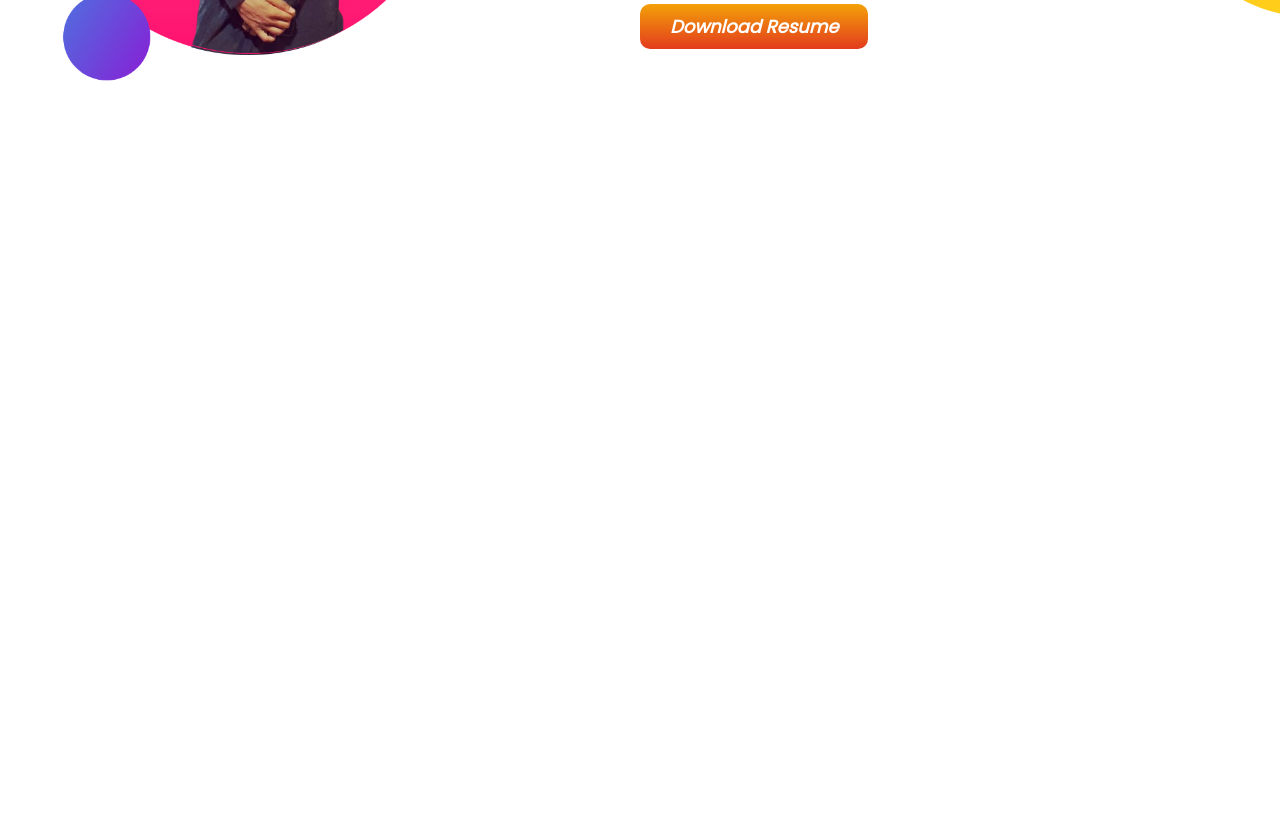
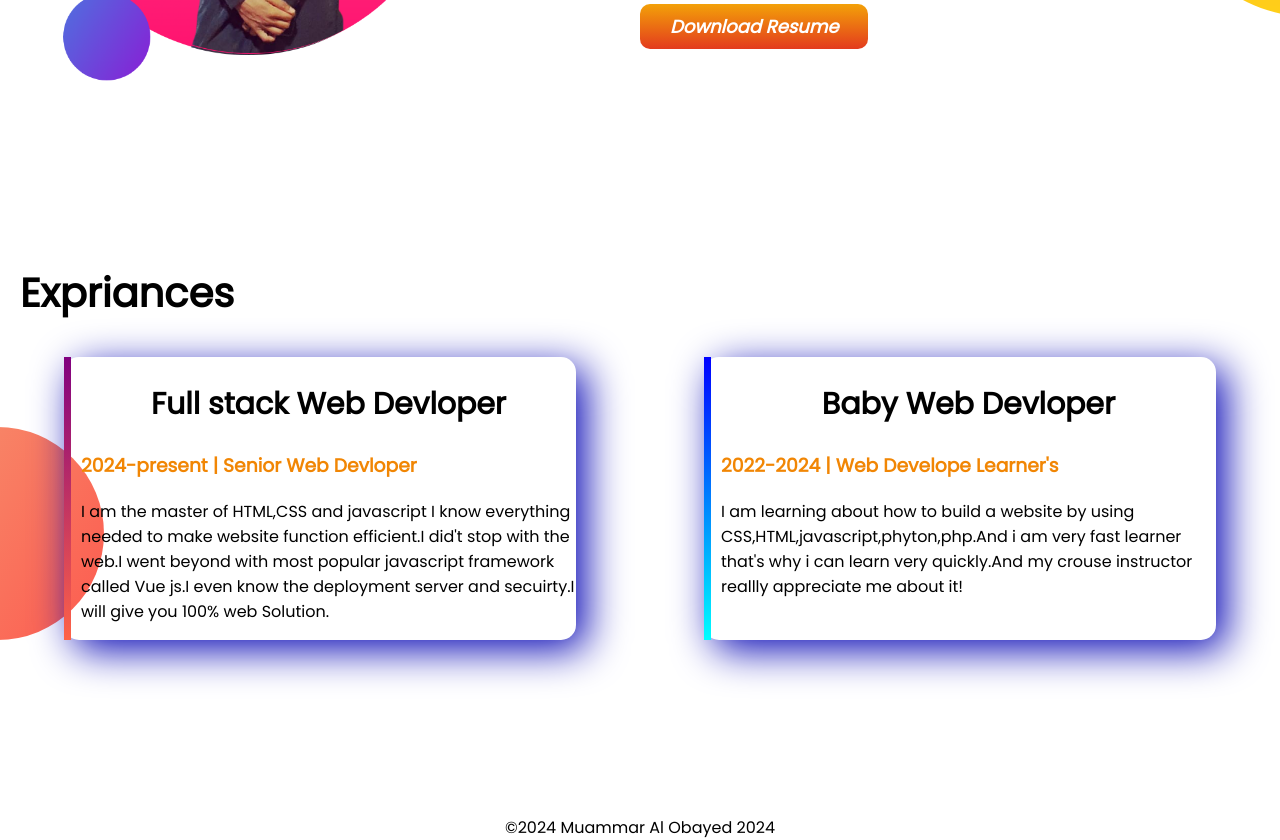
Before and after one commit to obayed324/Developer-portfolio, a plain HTML site: page index.html in a window 1280 px wide. Shown: the part 982-1822 px from the top of the page. Before the commit the page ends 1245 px from the top, so only its background shows below. Drawn offline with Linux system fonts and the light colour scheme.

Commit message:
Final Website

```diff
--- a/index.html
+++ b/index.html
@@ -14,7 +14,7 @@
 </head>
 
 <body>
-    <section class="First-part">
+    <section class="First-part flex-container">
         <div class="Half-width">
             <h1>Welcome To</h1>
             <h1><span class="orange-color">Mummar Al Obayed</span> World!</h1>
@@ -28,7 +28,7 @@
         <div class="Half-width"><img src="showOff/my-bg.png" alt=""></div>
     </section>
 
-    <section class="Dream-big">
+    <section class="Dream-big flex-container">
         <div class="Down-half">
             <img src="showOff/my-bg2.png" alt="">
         </div>
@@ -46,6 +46,36 @@
             <a class="Link-Button" target="_blank" href="https://obayed324.github.io/My-Bio-Data/"> Download Resume</a>
         </div>
     </section>
+    <section class="Expriance">
+        <h1 style="padding-left: 20px;">Expriances</h1>
+        <div class="flex-container">
+            <div id="web-developExpriance" class="Shado-develop">
+                <h2 style="text-align: center;">Full stack Web Devloper</h2>
+                <h3 class="orange-color">2024-present | Senior Web Devloper</h3>
+                <p>
+                    I am the master of HTML,CSS and javascript
+                    I know everything needed to make website function efficient.I did't stop with the web.I went beyond
+                    with
+                    most popular javascript framework called Vue js.I even know the deployment server and secuirty.I
+                    will
+                    give you 100% web Solution.
+                </p>
+            </div>
+            <div id="Baby-developer" class="Shado-develop">
+
+                <h2 style="text-align: center;">Baby Web Devloper</h2>
+                <h3 class="orange-color">2022-2024 | Web Develope Learner's</h3>
+                <p>
+                    I am learning about how to build a website by using CSS,HTML,javascript,phyton,php.And i am very
+                    fast
+                    learner that's why i can learn very quickly.And my crouse instructor reallly appreciate me about it!
+                </p>
+            </div>
+        </div>
+    </section>
+    <footer style="text-align: center;">
+        &copy;2024 Muammar Al Obayed 2024
+    </footer>
 </body>
 
 </html>
--- a/style.css
+++ b/style.css
@@ -7,13 +7,18 @@ h1 {
     font-size: 40px;
 }
 
+h2 {
+    font-size: 30px;
+}
+
 .orange-color {
     color: rgb(241, 134, 4);
 }
 
-section {
+.flex-container {
     display: flex;
     margin-bottom: 175px;
+
 }
 
 .Half-width {
@@ -61,3 +66,33 @@ section {
     background-repeat: no-repeat;
     background-position: right;
 }
+
+.Shado-develop {
+    width: 50%;
+    padding-left: 10px;
+    box-shadow: 10px 10px 40px rgb(8, 8, 181);
+    margin-left: 5%;
+    margin-right: 5%;
+    border-radius: 15px;
+    border-color: blue;
+
+}
+
+.Expriance {
+    background-image: url(images/exp-bg.png);
+    background-repeat: no-repeat;
+    background-position: left bottom;
+
+}
+
+#web-developExpriance {
+    border-left: 7px solid;
+    border-image: linear-gradient(purple, tomato);
+    border-image-slice: 1;
+}
+
+#Baby-developer {
+    border-left: 7px solid;
+    border-image: linear-gradient(blue, cyan);
+    border-image-slice: 1;
+}
```
Also changed, not shown: showOff/WhatsApp Image 2023-02-14 at 9.14.35 PM.jpeg (deleted), showOff/WhatsApp Image 2023-02-18 at 12.29.11 PM.jpeg (deleted), 1 other file.
